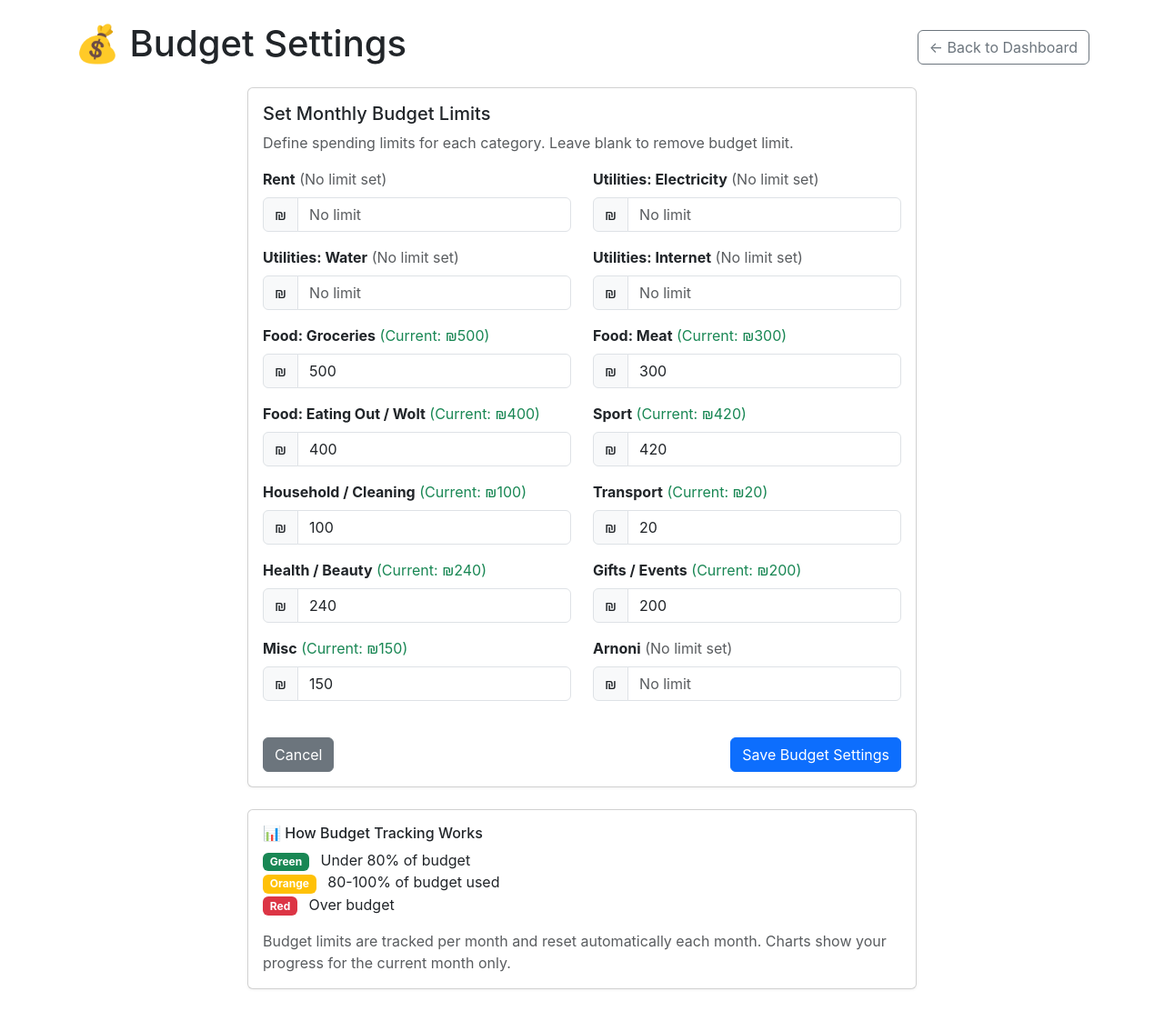
After one commit to BrainCodex-e/expanses_tracker, a Flask app: page /budget/settings in a window 1280 px wide. The commit adds this page. Shown: the whole page at 91% size. Run offline with Flask 3, Linux system fonts and the light colour scheme; the visitor is signed in with stand-in values (Sample User, id 1); some libraries are stand-ins or nearby versions.

Commit message:
add budget managment

```diff
--- a/app.py
+++ b/app.py
@@ -47,18 +47,19 @@ CATEGORIES = [
     "Health / Beauty",
     "Gifts / Events",
     "Misc",
+    "Arnoni",
 ]
-
+# Keep these as backend constants for now, but they could be made configurable
 DEFAULT_PEOPLE = ["Erez", "Lia"]
 
-# Budget limits per category (in ₪)
+# Budget limits per category (in ₪) - could be moved to frontend or made user-configurable
 BUDGET_LIMITS = {
-    "Food: Groceries": 800,
-    "Food: Meat": 400,
-    "Food: Eating Out / Wolt": 600,
-    "Transport": 300,
-    "Health / Beauty": 200,
-    "Sport": 150,
+    "Food: Groceries": 500,
+    "Food: Meat": 300,
+    "Food: Eating Out / Wolt": 400,
+    "Transport": 20,
+    "Health / Beauty": 240,
+    "Sport": 420,
     "Household / Cleaning": 100,
     "Gifts / Events": 200,
     "Misc": 150,
@@ -507,6 +508,42 @@ def budget_progress_png(person):
     return send_file(buf, mimetype="image/png")
 
 
+@app.route("/budget/settings")
+@login_required
+def budget_settings():
+    """Display budget settings page"""
+    return render_template("budget_settings.html",
+                         budget_limits=BUDGET_LIMITS,
+                         categories=CATEGORIES)
+
+
+@app.route("/budget/update", methods=["POST"])
+@login_required
+def update_budget():
+    """Update budget limits"""
+    global BUDGET_LIMITS
+
+    # Get form data and update BUDGET_LIMITS
+    new_budget_limits = {}
+
+    for category in CATEGORIES:
+        budget_value = request.form.get(f"budget_{category}")
+        if budget_value:
+            try:
+                budget_amount = float(budget_value)
+                if budget_amount >= 0:  # Only allow non-negative budgets
+                    new_budget_limits[category] = budget_amount
+            except (ValueError, TypeError):
+                flash(f"Invalid budget amount for {category}", "error")
+                return redirect(url_for("budget_settings"))
+
+    # Update the global budget limits
+    BUDGET_LIMITS.update(new_budget_limits)
+
+    flash("Budget limits updated successfully!", "success")
+    return redirect(url_for("index"))
+
+
 if __name__ == "__main__":
     # Initialize database
     init_db()
--- /dev/null
+++ b/templates/budget_settings.html
@@ -0,0 +1,92 @@
+<!doctype html>
+<html lang="en">
+  <head>
+    <meta charset="utf-8">
+    <meta name="viewport" content="width=device-width, initial-scale=1">
+    <title>Budget Settings - Expense Tracker</title>
+    <link href="https://cdn.jsdelivr.net/npm/bootstrap@5.3.2/dist/css/bootstrap.min.css" rel="stylesheet">
+    <link rel="stylesheet" href="/static/style.css">
+    <link rel="manifest" href="/static/manifest.json">
+    <meta name="theme-color" content="#0d6efd">
+    <!-- iOS home screen icon -->
+    <link rel="apple-touch-icon" href="https://via.placeholder.com/192.png?text=App">
+  </head>
+  <body>
+    <div class="container my-4">
+      <div class="d-flex justify-content-between align-items-center mb-3">
+        <h1>💰 Budget Settings</h1>
+        <a href="/" class="btn btn-outline-secondary">← Back to Dashboard</a>
+      </div>
+
+      {% with messages = get_flashed_messages(with_categories=true) %}
+        {% if messages %}
+          <div class="mb-3">
+            {% for cat, msg in messages %}
+              <div class="alert alert-{{ 'success' if cat=='success' else 'danger' }}">{{ msg }}</div>
+            {% endfor %}
+          </div>
+        {% endif %}
+      {% endwith %}
+
+      <div class="row">
+        <div class="col-md-8 mx-auto">
+          <div class="card">
+            <div class="card-body">
+              <h5 class="card-title">Set Monthly Budget Limits</h5>
+              <p class="text-muted">Define spending limits for each category. Leave blank to remove budget limit.</p>
+
+              <form action="/budget/update" method="post">
+                <input type="hidden" name="csrf_token" value="{{ csrf_token() }}">
+
+                <div class="row">
+                  {% for category in categories %}
+                    <div class="col-md-6 mb-3">
+                      <label class="form-label">
+                        <strong>{{ category }}</strong>
+                        {% if budget_limits.get(category) %}
+                          <span class="text-success">(Current: ₪{{ budget_limits[category] }})</span>
+                        {% else %}
+                          <span class="text-muted">(No limit set)</span>
+                        {% endif %}
+                      </label>
+                      <div class="input-group">
+                        <span class="input-group-text">₪</span>
+                        <input type="number"
+                               name="budget_{{ category }}"
+                               class="form-control"
+                               step="0.01"
+                               min="0"
+                               value="{{ budget_limits.get(category, '') }}"
+                               placeholder="No limit">
+                      </div>
+                    </div>
+                  {% endfor %}
+                </div>
+
+                <div class="d-flex justify-content-between mt-4">
+                  <a href="/" class="btn btn-secondary">Cancel</a>
+                  <button type="submit" class="btn btn-primary">Save Budget Settings</button>
+                </div>
+              </form>
+            </div>
+          </div>
+
+          <div class="card mt-4">
+            <div class="card-body">
+              <h6 class="card-title">📊 How Budget Tracking Works</h6>
+              <ul class="list-unstyled">
+                <li><span class="badge bg-success me-2">Green</span> Under 80% of budget</li>
+                <li><span class="badge bg-warning me-2">Orange</span> 80-100% of budget used</li>
+                <li><span class="badge bg-danger me-2">Red</span> Over budget</li>
+              </ul>
+              <p class="text-muted mb-0">
+                Budget limits are tracked per month and reset automatically each month.
+                Charts show your progress for the current month only.
+              </p>
+            </div>
+          </div>
+        </div>
+      </div>
+    </div>
+  </body>
+</html>
```
Also changed, not shown: templates/index.html (+15 -1 lines).
